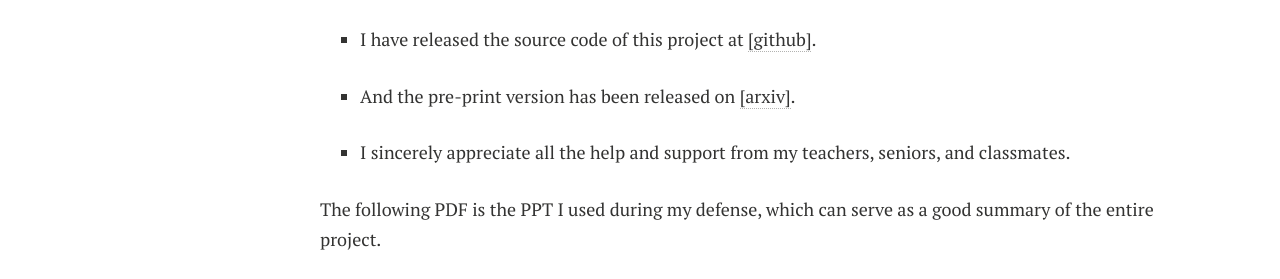
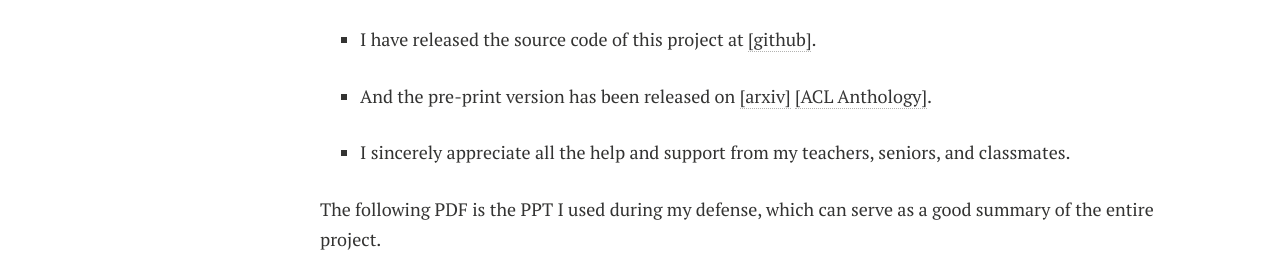
Before and after one commit to SirryChen/SirryChen.github.io, a Jekyll site: the page built from blogs/2024-05-17-CACL.md, in a window 1280 px wide. Shown: the part 651-930 px from the top of the page. Built offline with Jekyll 4.4.1, drawn with Linux system fonts in a browser that asks for light colours; our own code applies the rules of GitHub Pages for plain Markdown files; comment, search, counter and statistics services are not loaded; a style sheet for code colours, icons or effects is not loaded.

Commit message:
fix link

```diff
--- a/blogs/2024-05-17-CACL.md
+++ b/blogs/2024-05-17-CACL.md
@@ -7,7 +7,7 @@
 
 - I have released the source code of this project at [[github]](https://github.com/SirryChen/CACL).
 
-- And the pre-print version has been released on [[arxiv]](https://arxiv.org/abs/2405.10558).
+- And the pre-print version has been released on [[arxiv]](https://arxiv.org/abs/2405.10558) [[ACL Anthology]](https://aclanthology.org/2024.findings-acl.617/).
 
 - I sincerely appreciate all the help and support from my teachers, seniors, and classmates.
 
```
Also changed, not shown: _includes/cardline.html (+8 -5 lines).
